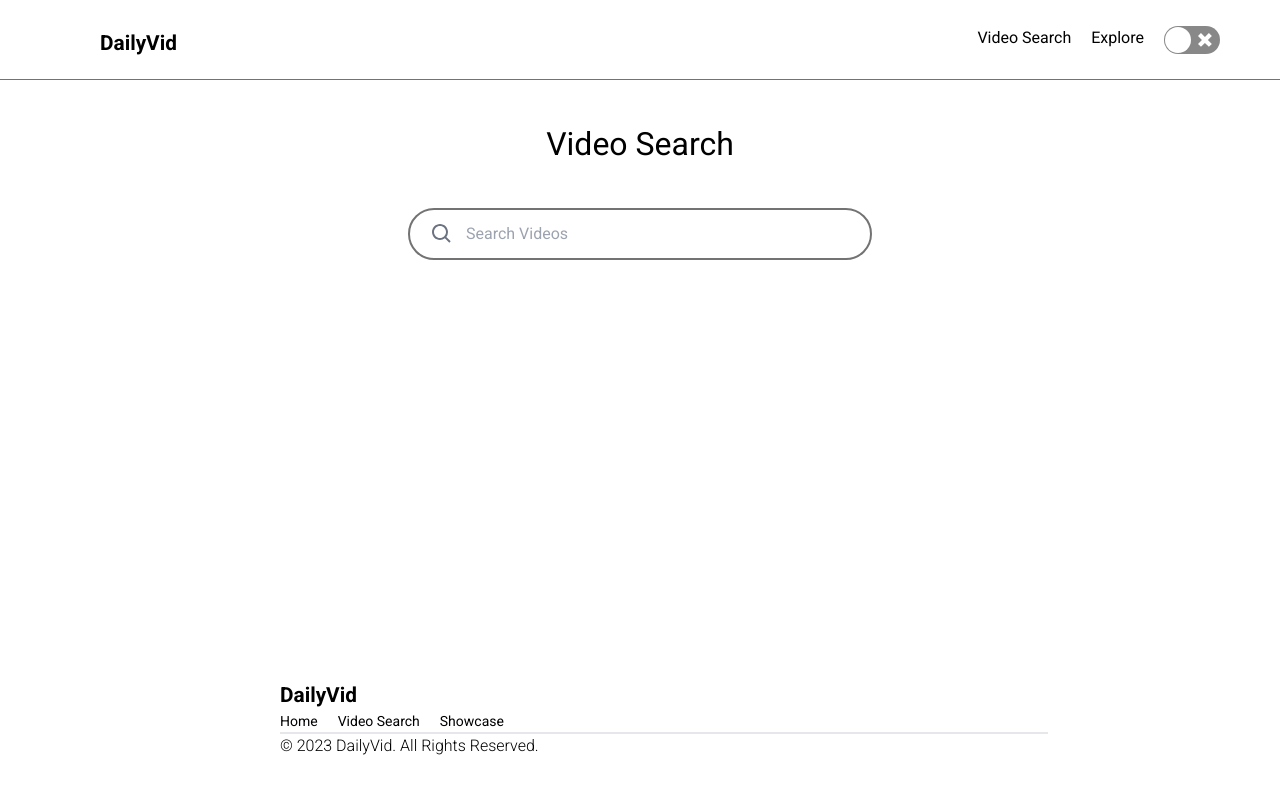
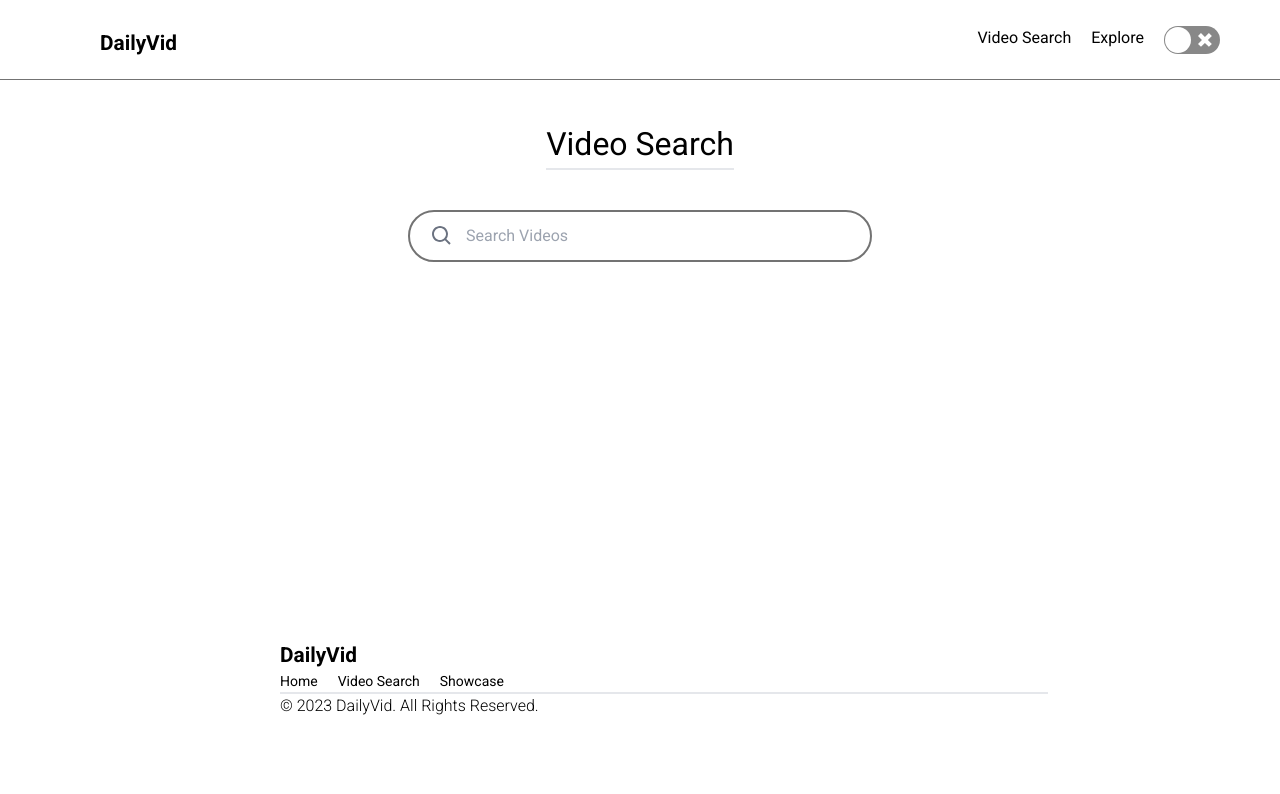
Before and after one commit to BrandonCarp/tweeter, a React (Create React App) app in the folder Client/: page /usersearch in a window 1280 px wide. Shown: the top 794 px of the page. Built offline with nearby package versions, Linux system fonts and the light colour scheme; a web font is replaced by a local one.

Commit message:
cors update

```diff
--- a/Client/src/Components/Tweet Showcase/TweetShowcase.jsx
+++ b/Client/src/Components/Tweet Showcase/TweetShowcase.jsx
@@ -43,6 +43,9 @@ const deleteChannel = (channelName) => {
   return (
     <>
     <div className="mt-5 flex-col items-center justify-center mx-auto min-h-[70vh]">
+    <div className=" flex  justify-center">
+          <h1 className=" flex justify-center text-l mt-10  border-b-2 ">Channel Search</h1>
+          </div>
       <ChannelSearchBar fetchChannels={fetchChannels} />
 
        <FavChannels  favChannels={favoriteChannels} delBtn={deleteChannel}/>
--- a/Client/src/Components/User Search Page/UserSearch.jsx
+++ b/Client/src/Components/User Search Page/UserSearch.jsx
@@ -27,7 +27,11 @@ export function UserSearch() {
     <>
       <div className="relative mx-auto container   flex-col  ">
         <div className="h-[70vh]  ">
-        <h1 className=" flex justify-center text-l mt-10">Video Search</h1>
+          <div className=" flex  justify-center">
+          <h1 className=" flex justify-center text-l mt-10  border-b-2 ">Video Search</h1>
+          </div>
+
+
             <UserSearchBar fetchData={fetchData} />
 
             <UserList userData={apiState} />
```
Also changed, not shown: 1 other file (tests, documents, lock files or other folders).
